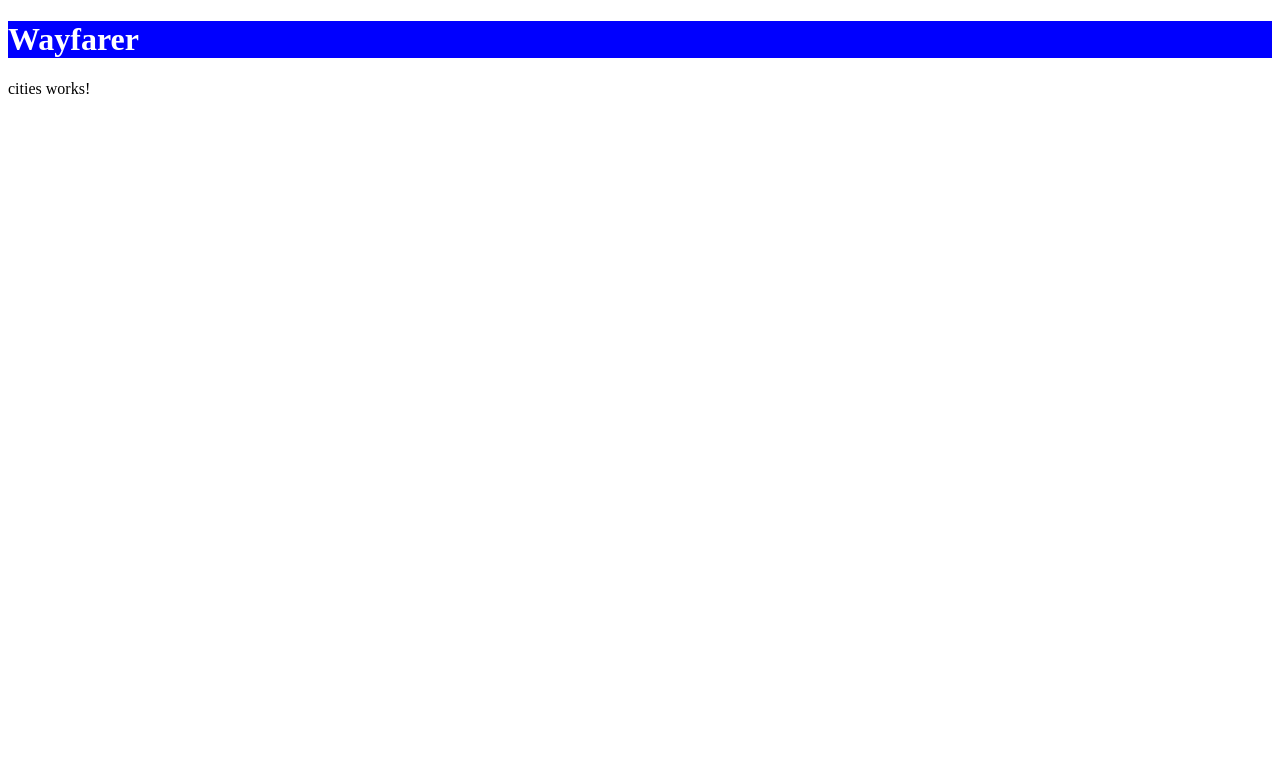
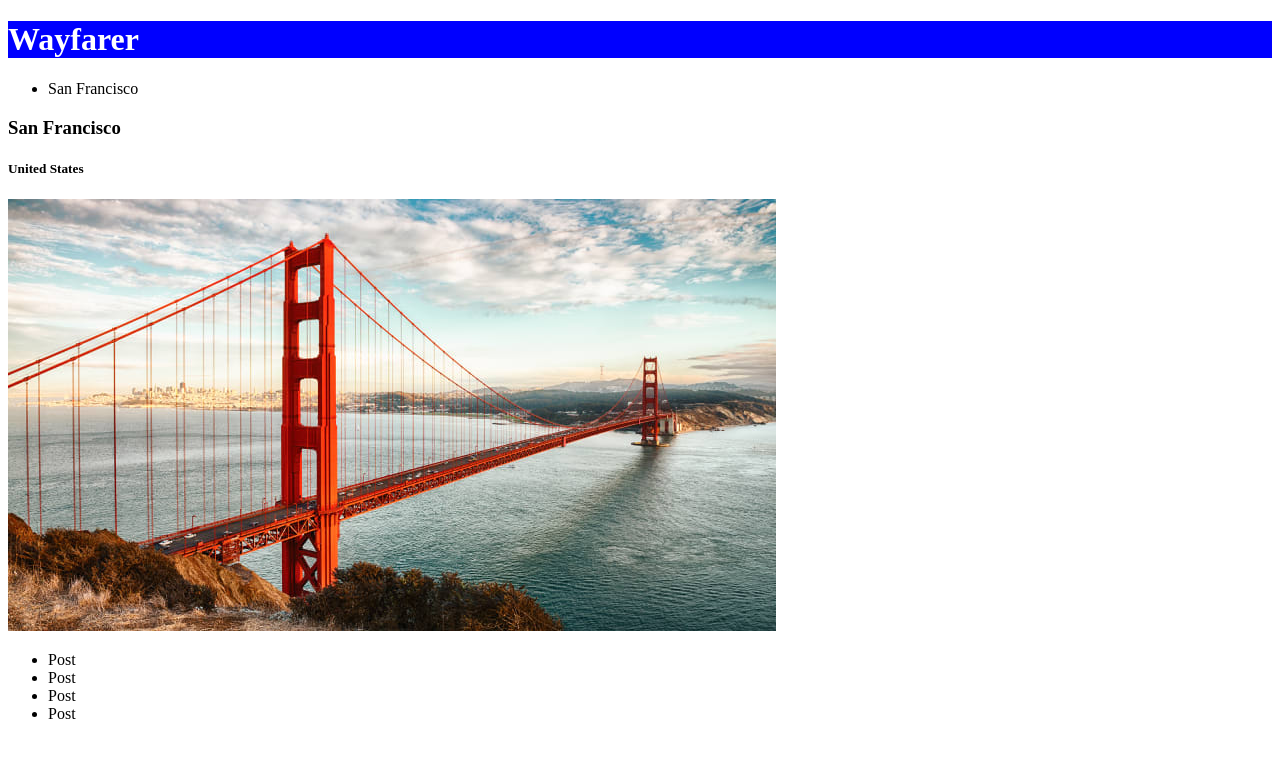
Before and after one commit to jackcurtin/wayfarer, an Angular app: page /cities in a window 1280 px wide. Shown: the top 758 px of the page. Built offline with nearby package versions, Linux system fonts and the light colour scheme.

Commit message:
created basic layout for cities page

```diff
--- a/src/app/app.component.ts
+++ b/src/app/app.component.ts
@@ -1,4 +1,5 @@
 import { Component } from '@angular/core';
+import {CitiesComponent} from './cities/cities.component';
 
 @Component({
   selector: 'app-root',
--- a/src/app/cities/cities.component.html
+++ b/src/app/cities/cities.component.html
@@ -1 +1,17 @@
-<p>cities works!</p>
+<section id="cities_list">
+  <ul>
+    <li>{{this.name}}</li>
+  </ul>
+</section>
+<section id="current_city">
+  <div id="city_header">
+    <h3>{{this.name}}</h3>
+    <h5>{{this.country}}</h5>
+    <img src="assets/sanfran.jpeg">
+  </div>
+  <div>
+    <ul>
+      <li *ngFor="let post of posts">Post</li>
+    </ul>
+  </div>
+</section>
--- a/src/app/cities/cities.component.ts
+++ b/src/app/cities/cities.component.ts
@@ -7,14 +7,17 @@ import { CitiesService} from '../services/cities/cities.service';
   styleUrls: ['./cities.component.css']
 })
 export class CitiesComponent implements OnInit {
+  id: number;
   name: string;
   country: string;
-  posts: [];
-
+  posts = new Array(4);
 
   constructor(private citiesService: CitiesService) { }
 
   ngOnInit(): void {
+    this.id = 1;
+    this.name = 'San Francisco';
+    this.country = 'United States';
   }
 
 }
--- a/src/app/services/cities/cities.service.ts
+++ b/src/app/services/cities/cities.service.ts
@@ -6,4 +6,5 @@ import { Injectable } from '@angular/core';
 export class CitiesService {
 
   constructor() { }
+
 }
```
Also changed, not shown: src/assets/sanfran.jpeg (added).
